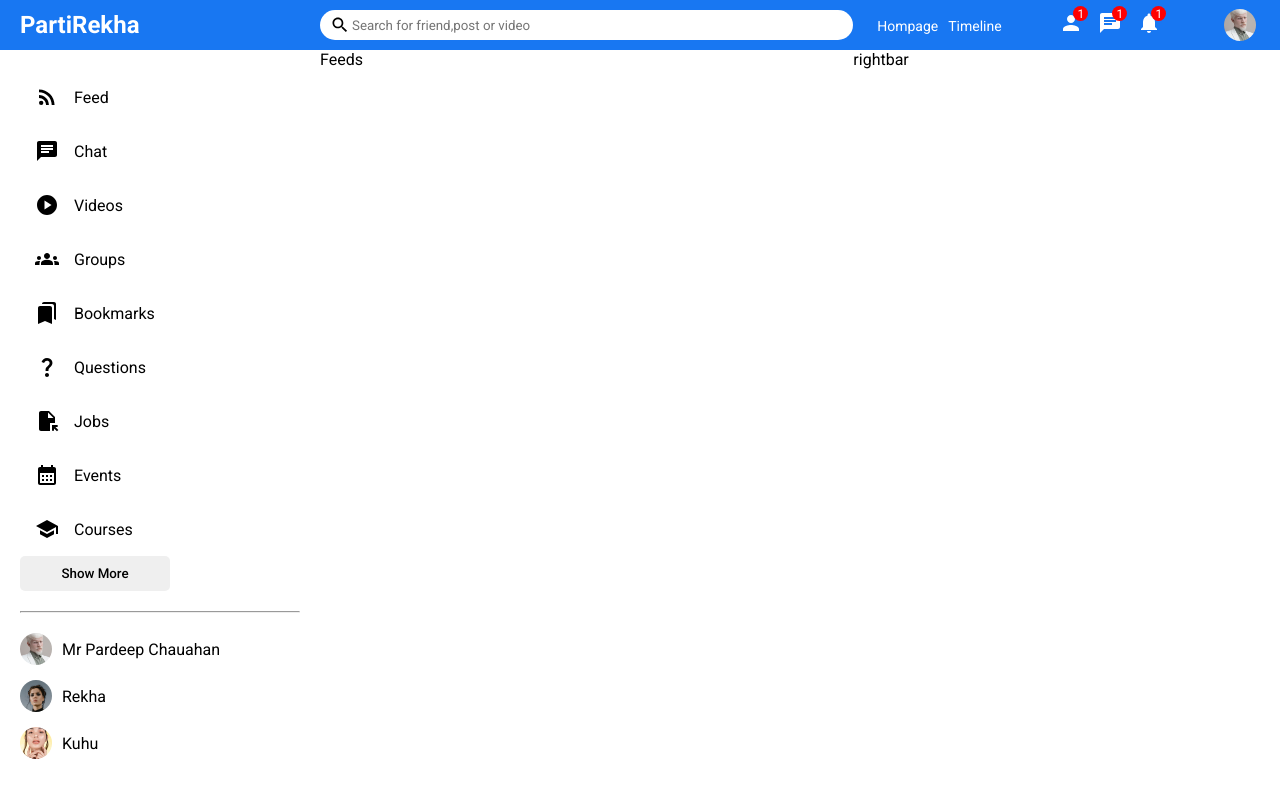
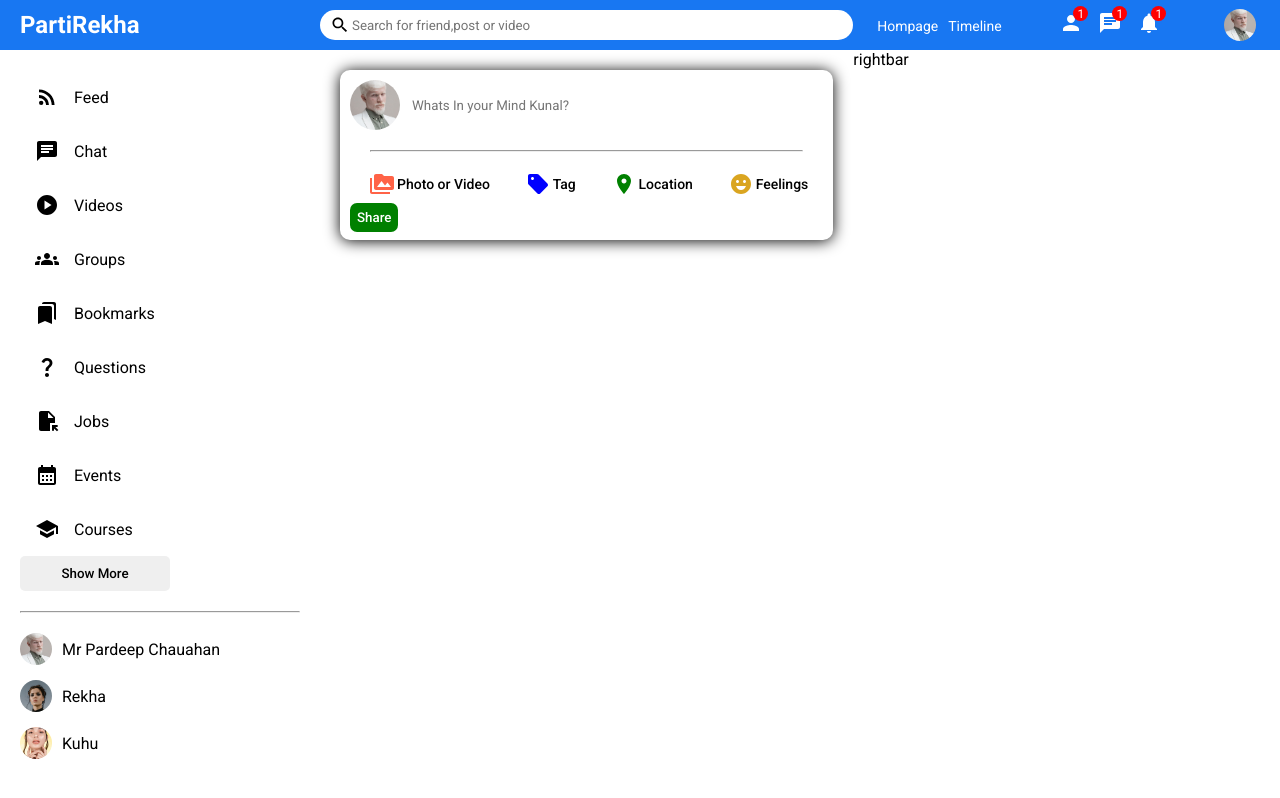
Before and after one commit to Kunal-Chauhan7/PartiRekha, a React (Create React App) app: page / in a window 1280 px wide. Built offline with nearby package versions, Linux system fonts and the light colour scheme; a web font is replaced by a local one.

Commit message:
done with share

```diff
--- /dev/null
+++ b/src/component/Share/Share.css
@@ -0,0 +1,77 @@
+.share{
+    width: 100%;
+    height: 170px;
+    border-radius: 10px;
+    -webkit-box-shadow: 0px 1px 15px 0px #000000;
+    box-shadow: 0px 1px 15px 0px #000000;
+}
+
+.shareWrapper{
+    padding: 10px;
+}
+
+.shareTop{
+    display: flex;
+    align-items: center;
+}
+
+.shareInput{
+    border: none;
+    width: 80%;
+}
+
+.shareProfileImg{
+    width: 50px;
+    height: 50px;
+    border-radius: 50%;
+    object-fit: cover;
+    margin-right: 10px;
+}
+
+.shareInput:focus{
+    outline: none;
+}
+
+.shareHr{
+    margin: 20px;
+}
+
+.shareButtom{
+    display: flex;
+    align-items: center;
+    justify-content: space-between;
+}
+
+.shareOption{
+    display: flex;
+    margin-left: 20px;
+}
+
+.shareOption{
+    display: flex;
+    align-items: center;
+    margin-right: 15px;
+    cursor: pointer;
+}
+
+.shareicon{
+    font-size: 18px;
+    margin-right: 3px;
+}
+
+.shareOptionText{
+    font-size: 14px;
+    font-weight: 500;
+}
+
+.shareButton{
+    border: none;
+    padding: 7px;
+    border-radius: 7px;
+    background-color: green;
+    font-weight: 500;
+    margin-right: 20px;
+    cursor: pointer;
+    margin-top: 7px;
+    color: white;
+}
--- /dev/null
+++ b/src/component/Share/Share.jsx
@@ -0,0 +1,43 @@
+import React from 'react'
+import PermMediaIcon from '@mui/icons-material/PermMedia';
+import SellIcon from '@mui/icons-material/Sell';
+import LocationOnIcon from '@mui/icons-material/LocationOn';
+import EmojiEmotionsIcon from '@mui/icons-material/EmojiEmotions';
+
+import "./Share.css"
+
+const Share = () => {
+    return (
+        <div className='share'>
+            <div className='shareWrapper'>
+                <div className='shareTop'>
+                    <img className='shareProfileImg' src="assets/person/2.jpeg" alt="" />
+                    <input placeholder='Whats In your Mind Kunal?'
+                    className='shareInput' />
+                </div>
+                <hr className='shareHr'/>
+                <div className='shareButtom'>
+                    <div className='shareOption'>
+                        <PermMediaIcon htmlColor='tomato' className='shareicon'/>
+                        <span className='shareOptionText'>Photo or Video</span>
+                    </div>
+                    <div className='shareOption'>
+                        <SellIcon htmlColor='blue' className='shareicon'/>
+                        <span className='shareOptionText'>Tag</span>
+                    </div>
+                    <div className='shareOption'>
+                        <LocationOnIcon htmlColor='green' className='shareicon'/>
+                        <span className='shareOptionText'>Location</span>
+                    </div>
+                    <div className='shareOption'>
+                        <EmojiEmotionsIcon htmlColor='goldenrod' className='shareicon'/>
+                        <span className='shareOptionText'>Feelings</span>
+                    </div>
+                </div>
+                <button className='shareButton'>Share</button>
+            </div>
+        </div>
+    )
+}
+
+export default Share;
--- a/src/component/feeds/feeds.css
+++ b/src/component/feeds/feeds.css
@@ -1,3 +1,7 @@
 .feed{
     flex: 5;
 }
+
+.FeedWraper{
+    padding: 20px;
+}
--- a/src/component/feeds/feeds.jsx
+++ b/src/component/feeds/feeds.jsx
@@ -1,9 +1,16 @@
 import React from 'react'
 import './feeds.css'
+import Share from '../Share/Share';
+import Post from '../post/post';
 
 const Feeds = () => {
   return (
- <div className='feed'>Feeds</div>
+ <div className='feed'>
+  <div className='FeedWraper'>
+    <Share/>
+    <Post/>
+  </div>
+ </div>
   )
 }
 
--- /dev/null
+++ b/src/component/post/post.jsx
@@ -0,0 +1,22 @@
+import React from 'react'
+import './post.css'
+
+const Post = () => {
+    return (
+        <div className='post'>
+            <div className='postWrapper'>
+                <div className='postTop'>
+
+                </div>
+                <div className='postCentre'>
+
+                </div>
+                <div className='postButtom'>
+
+                </div>
+            </div>
+        </div>
+    )
+}
+
+export default Post;
```
Also changed, not shown: src/component/post/post.css (added).
